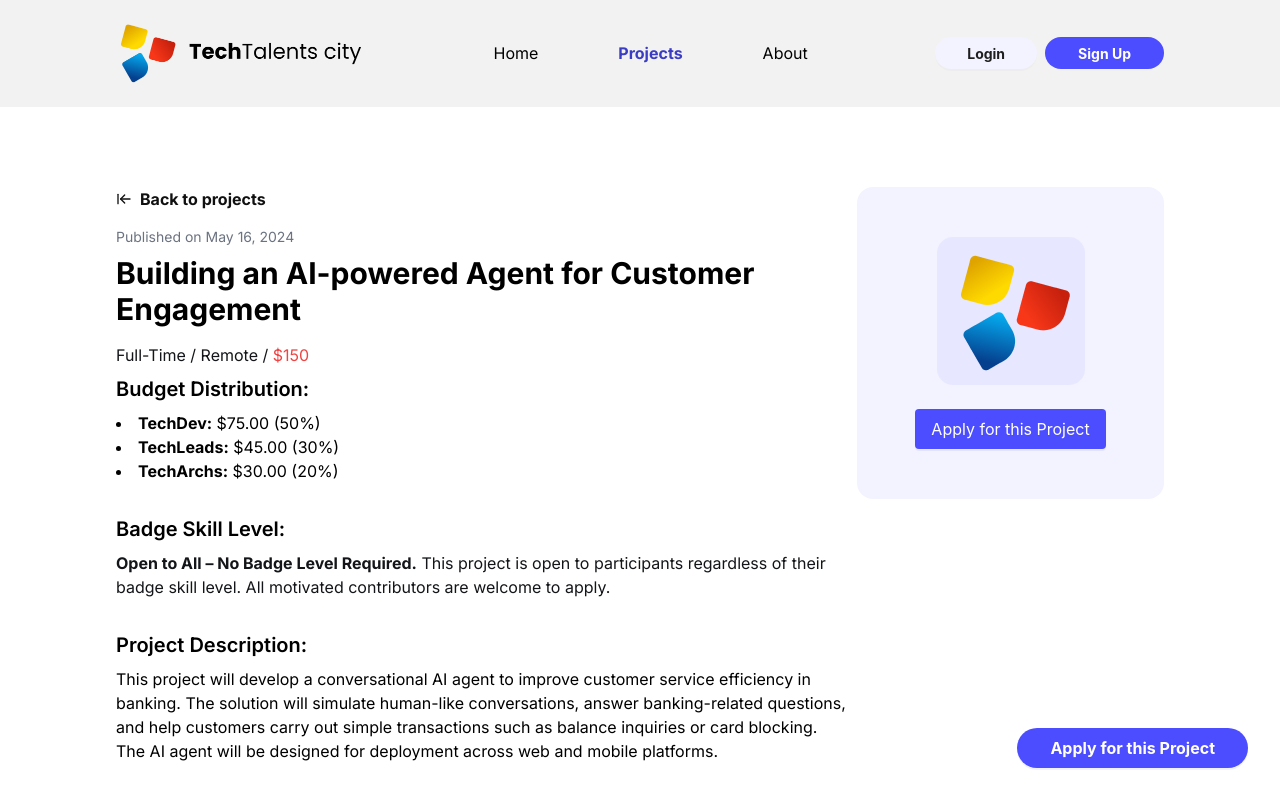
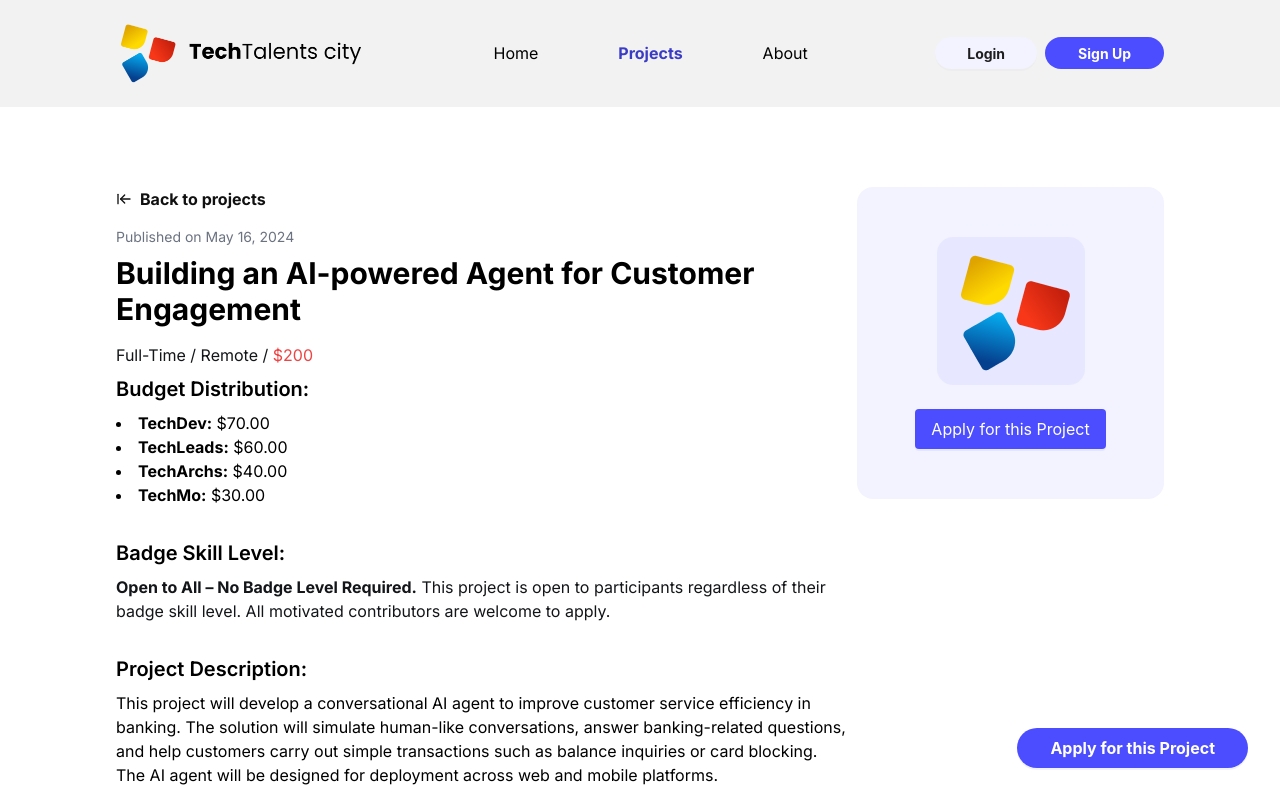
Before and after one commit to techtalentscity/techtalentscity.github.io, a React (Vite) app: page /projects/ai-agent in a window 1280 px wide. Shown: the top 798 px of the page. Built offline with nearby package versions, Linux system fonts and the light colour scheme.

Commit message:
Update ai-agent.jsx

```diff
--- a/src/Pages/ProjectDetail/ai-agent.jsx
+++ b/src/Pages/ProjectDetail/ai-agent.jsx
@@ -7,13 +7,14 @@ import { useState } from 'react';
 
 const ProjectDetail = () => {
   // Project budget
-  const [totalBudget, setTotalBudget] = useState(150);
+  const [totalBudget, setTotalBudget] = useState(200); // ✅ Total project budget: $200
 
-  // Distribution percentages
+  // Updated distribution percentages
   const [distribution, setDistribution] = useState({
-    techDev: 50,    // 50% of the budget
-    techLeads: 30,  // 30% of the budget
-    techArchs: 20   // 20% of the budget
+    techDev: 35,    // 35%
+    techLeads: 30,  // 30%
+    techArchs: 20,  // 20%
+    techMo: 15      // 15%
   });
 
   // Calculate amounts based on percentages
@@ -21,14 +22,15 @@ const ProjectDetail = () => {
     return {
       techDev: (totalBudget * distribution.techDev / 100).toFixed(2),
       techLeads: (totalBudget * distribution.techLeads / 100).toFixed(2),
-      techArchs: (totalBudget * distribution.techArchs / 100).toFixed(2)
+      techArchs: (totalBudget * distribution.techArchs / 100).toFixed(2),
+      techMo: (totalBudget * distribution.techMo / 100).toFixed(2)
     };
   };
 
   const amounts = calculateAmounts();
 
   return (
-    <Container className='w-full flex flex-col lg:flex-row gap-2 mt-10 lg:mt-20'>
+    <Container className="w-full flex flex-col lg:flex-row gap-2 mt-10 lg:mt-20">
       <div className="w-full flex flex-col items-start bg-white">
         <Link to="/projects" className="text-[#101010] font-bold mb-4 flex items-center gap-2">
           <LuArrowLeftToLine /> <span>Back to projects</span>
@@ -40,17 +42,19 @@ const ProjectDetail = () => {
         <div className="mb-8">
           <h2 className="text-xl font-semibold mb-2">Budget Distribution:</h2>
           <ul className="list-disc list-inside">
-            <li><strong>TechDev:</strong> ${amounts.techDev} ({distribution.techDev}%)</li>
-            <li><strong>TechLeads:</strong> ${amounts.techLeads} ({distribution.techLeads}%)</li>
-            <li><strong>TechArchs:</strong> ${amounts.techArchs} ({distribution.techArchs}%)</li>
+            <li><strong>TechDev:</strong> ${amounts.techDev}</li>
+            <li><strong>TechLeads:</strong> ${amounts.techLeads}</li>
+            <li><strong>TechArchs:</strong> ${amounts.techArchs}</li>
+            <li><strong>TechMo:</strong> ${amounts.techMo}</li> {/* ✅ Only amounts shown */}
           </ul>
         </div>
 
-      <div className="mb-8">
-        <h2 className="text-xl font-semibold mb-2">Badge Skill Level:</h2>
-        <p className="text-[#131518]">
-        <strong>Open to All – No Badge Level Required.</strong> This project is open to participants regardless of their badge skill level. All motivated contributors are welcome to apply.</p>
-      </div>
+        <div className="mb-8">
+          <h2 className="text-xl font-semibold mb-2">Badge Skill Level:</h2>
+          <p className="text-[#131518]">
+            <strong>Open to All – No Badge Level Required.</strong> This project is open to participants regardless of their badge skill level. All motivated contributors are welcome to apply.
+          </p>
+        </div>
 
         <div className="mb-8">
           <h2 className="text-xl font-semibold mb-2">Project Description:</h2>
@@ -119,10 +123,13 @@ const ProjectDetail = () => {
           </a>
         </div>
       </div>
-      <div className='shrink-0 w-[307px] h-[312px] rounded-2xl p-10 bg-[#F3F3FF] flex justify-center items-center flex-col gap-6'>
+
+      <div className="shrink-0 w-[307px] h-[312px] rounded-2xl p-10 bg-[#F3F3FF] flex justify-center items-center flex-col gap-6">
         <img src={logo} alt="Project Logo" className="w-[148px] h-[148px] object-cover" />
         <a href="https://docs.google.com/forms/d/e/1FAIpQLSdpsu5--x7KuLo4UMhJ19KCLKSPmpsnZrwpoYf2iA3X--XxDQ/viewform?usp=sharing" target="_blank" rel="noopener noreferrer">
-          <Button type="primary" size="large" block>Apply for this Project</Button>
+          <Button type="primary" size="large" block>
+            Apply for this Project
+          </Button>
         </a>
       </div>
     </Container>
```
